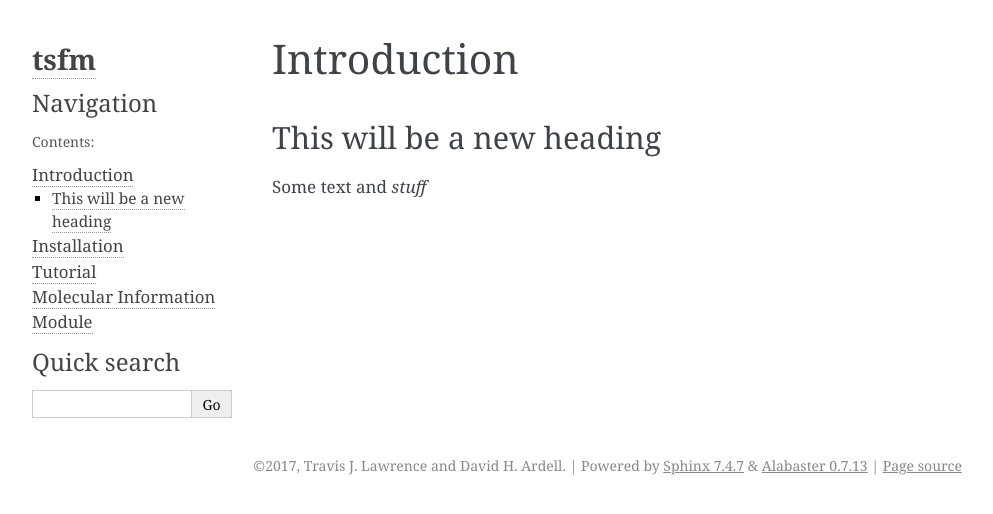
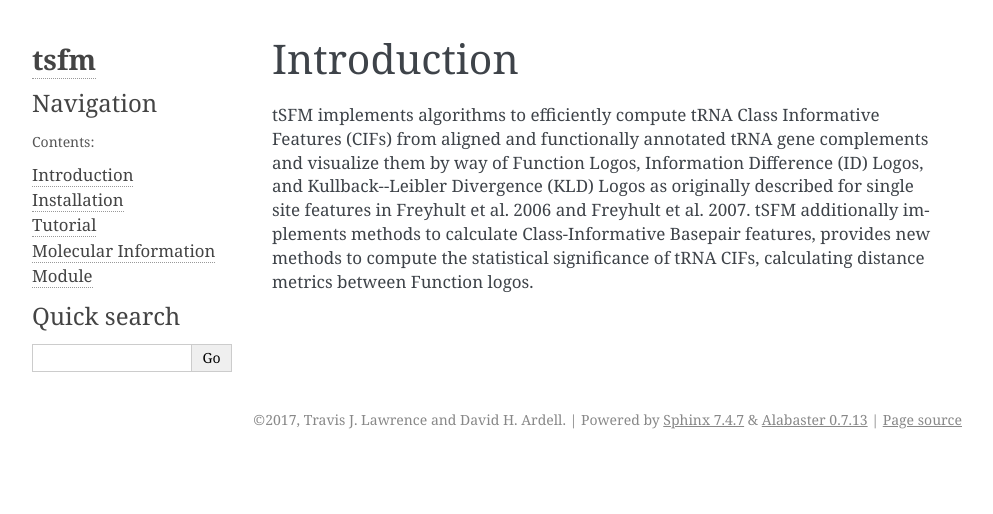
Before and after one commit to tlawrence3/tSFM, a Sphinx documentation site: the page built from docs/Introduction.rst, in a window 1280 px wide. Shown: the top 514 px of the page, without its empty margins (148-1141 px from the left). Built offline with Sphinx 7.4.7, drawn with Linux system fonts in a browser that asks for light colours.

Commit message:
Update Introduction.rst

```diff
--- a/docs/Introduction.rst
+++ b/docs/Introduction.rst
@@ -1,7 +1,4 @@
 Introduction
 ==================================
 
-This will be a new heading
-~~~~~~~~~~~~~~~~~~~~~~~~~~
-
-Some text and *stuff*
+tSFM implements algorithms to efficiently compute tRNA Class Informative Features (CIFs) from aligned and functionally annotated tRNA gene complements and visualize them by way of Function Logos, Information Difference (ID) Logos, and Kullback-‐Leibler Divergence (KLD) Logos as originally described for single site features in Freyhult et al. 2006 and Freyhult et al. 2007. tSFM additionally implements methods to calculate Class-Informative Basepair features, provides new methods to compute the statistical significance of tRNA CIFs, calculating distance metrics between Function logos.
```
